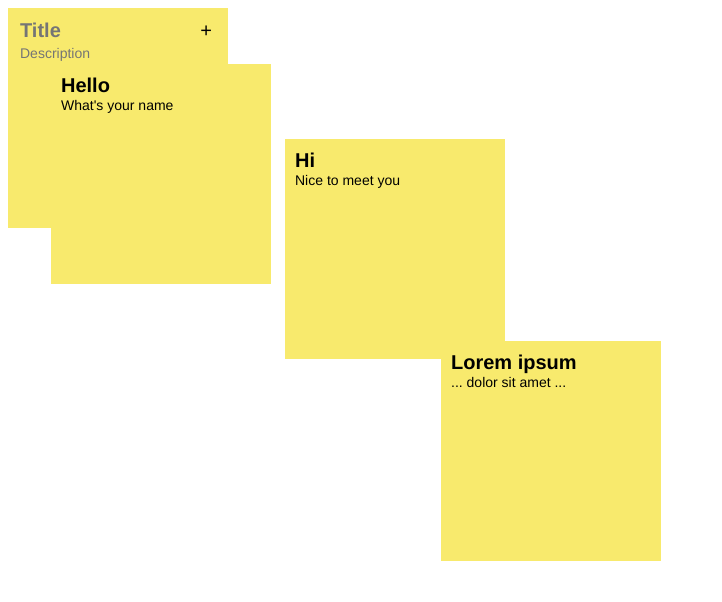
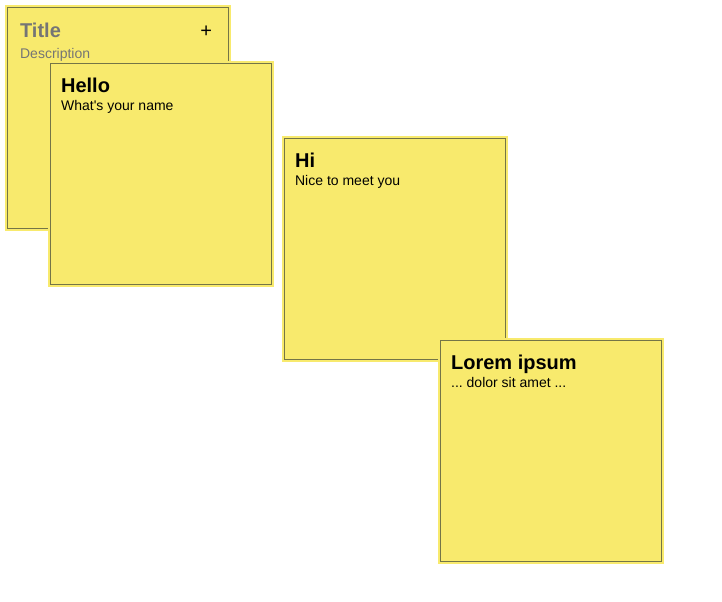
Before and after one commit to daimessdn/mynote, a React (Create React App) app: page / in a window 1280 px wide. Shown: the top 602 px of the page, without its empty margins (0-722 px from the left). Built offline with nearby package versions, Linux system fonts and the light colour scheme.

Commit message:
added card border...

```diff
--- a/src/index.css
+++ b/src/index.css
@@ -21,6 +21,9 @@ h1 {
 	width: 200px;
 	height: 200px;
 	padding: 10px;
+	box-shadow:
+		0 0 0 1px #747547,
+		0 0 0 3px rgb(248, 234, 109);
 }
 
 .card h1, .card p {
```
